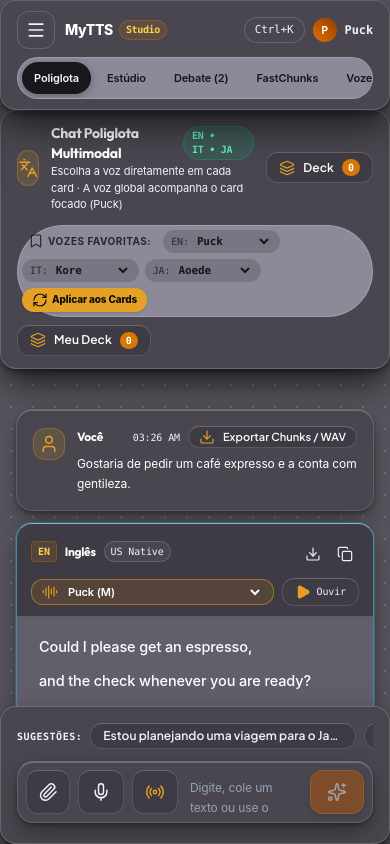
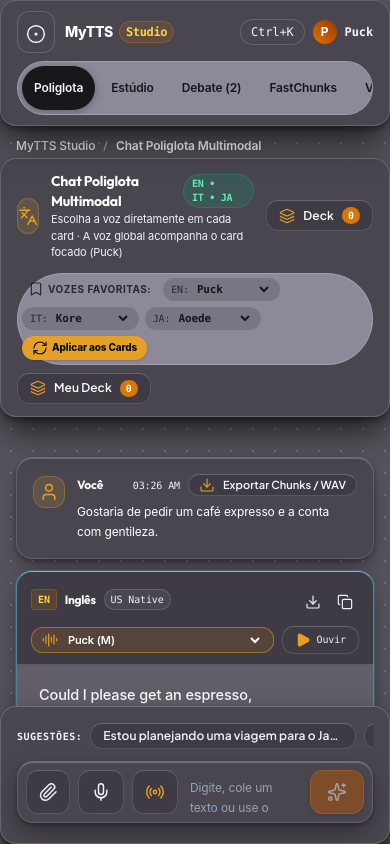
Before and after one commit to melkidonadonmed-lgtm/mytts, a React (Vite) app: page / in a window 390 px wide. Shown: the top 844 px of the page. Built offline with nearby package versions, Linux system fonts and the light colour scheme.

Commit message:
feat(ui): convergencia auditoria matematica UI/UX v3.0.0 nos 9 eixos SSOT

```diff
--- a/src/App.tsx
+++ b/src/App.tsx
@@ -19,7 +19,16 @@
 import { persistBrowserState, readBrowserState } from './services/polyglotClient';
 import { SOFT_UI_PRESETS } from './config/tokens';
 import type { SoftUIThemePreset } from './types';
-import { AlertCircle, Menu } from 'lucide-react';
+import { GoogleIcon } from './components/GoogleIcon';
+
+const TAB_BREADCRUMB_LABELS: Record<AppTab, string> = {
+  polyglot: 'Chat Poliglota Multimodal',
+  reader: 'Estúdio de Criação (Solo & 2x)',
+  debate: 'Estúdio de Debate Dialético',
+  chunks: 'FastChunks (Treino Lexical)',
+  voices: 'Biblioteca de Vozes Neurais',
+  architecture: 'Arquitetura & Governança',
+};
 
 // Orquestrador principal do MyTTS Studio (Chat Poliglota como página principal e sincronização global de voz por Card)
 export default function App() {
@@ -396,11 +405,11 @@
                 className="p-2 rounded-xl bg-slate-900 border border-slate-800 text-slate-300 hover:text-white cursor-pointer"
                 aria-label="Abrir menu de navegação"
               >
-                <Menu className="w-5 h-5" />
+                <GoogleIcon name="menu" size={20} />
               </button>
               <span className="font-extrabold text-sm tracking-tight text-white flex items-center gap-1.5">
                 <span>MyTTS</span>
-                <span className="text-[10px] font-mono px-1.5 py-0.5 rounded-md bg-amber-500/15 text-amber-300 border border-amber-500/30 font-semibold">
+                <span className="text-xs font-mono px-1.5 py-0.5 rounded-md bg-amber-500/15 text-amber-300 border border-amber-500/30 font-semibold">
                   Studio
                 </span>
               </span>
@@ -410,13 +419,13 @@
               <button
                 type="button"
                 onClick={() => setIsCommandPaletteOpen(true)}
-                className="px-2.5 py-1 rounded-lg bg-slate-900 border border-slate-800 text-[11px] font-mono text-slate-300 hover:text-white cursor-pointer"
+                className="px-2.5 py-1 rounded-lg bg-slate-900 border border-slate-800 text-xs font-mono text-slate-300 hover:text-white cursor-pointer"
                 title="Abrir Paleta de Comandos (Ctrl+K)"
               >
                 Ctrl+K
               </button>
               <div
-                className={`w-6 h-6 rounded-md bg-gradient-to-tr ${selectedVoice.avatarColor} flex items-center justify-center text-white text-[10px] font-bold`}
+                className={`w-6 h-6 rounded-md bg-gradient-to-tr ${selectedVoice.avatarColor} flex items-center justify-center text-white text-xs font-bold`}
               >
                 {selectedVoice.name[0]}
               </div>
@@ -443,7 +452,7 @@
                 data-active={activeTab === item.id}
                 aria-current={activeTab === item.id ? 'page' : undefined}
                 onClick={() => handleNavigateTab(item.id)}
-                className="pill-nav-item min-h-[32px] px-3 py-1 text-[11px] font-semibold whitespace-nowrap cursor-pointer shrink-0"
+                className="pill-nav-item min-h-11 px-3 py-1.5 text-xs font-semibold whitespace-nowrap cursor-pointer shrink-0"
               >
                 {item.label}
               </button>
@@ -456,12 +465,12 @@
           <div className="max-w-4xl mx-auto w-full px-4 pt-4" role="alert">
             <div className="bg-rose-50 dark:bg-rose-950/80 border border-rose-300 dark:border-rose-800 text-rose-800 dark:text-rose-200 px-4 py-2.5 rounded-xl text-xs flex items-center justify-between shadow-lg">
               <div className="flex items-center gap-2">
-                <AlertCircle className="w-4 h-4 text-rose-600 dark:text-rose-400 shrink-0" />
+                <GoogleIcon name="error" size={16} className="text-rose-600 dark:text-rose-400 shrink-0" />
                 <span>{globalError}</span>
               </div>
               <button
                 onClick={() => setGlobalError(null)}
-                className="text-rose-700 hover:text-rose-900 dark:text-rose-400 dark:hover:text-white font-mono text-[11px] cursor-pointer"
+                className="text-rose-700 hover:text-rose-900 dark:text-rose-400 dark:hover:text-white font-mono text-xs cursor-pointer"
               >
                 dispensar
               </button>
@@ -469,8 +478,30 @@
           </div>
         )}
 
-        {/* 3. Canvas de Conteúdo por Módulo */}
-        <main ref={mainCanvasRef} tabIndex={-1} className="flex-1 flex flex-col outline-none">
+        {/* 3. Canvas de Conteúdo por Módulo (com Camada 3: Breadcrumbs Estrutural) */}
+        <main ref={mainCanvasRef} tabIndex={-1} className="flex-1 flex flex-col outline-none bfc-flow-root">
+          <nav
+            aria-label="Caminho de navegação"
+            className="max-w-7xl w-full mx-auto px-4 sm:px-6 pt-3 pb-1 flex items-center justify-between text-xs text-secondary"
+          >
+            <ol role="list" className="breadcrumb-list">
+              <li>
+                <button
+                  type="button"
+                  onClick={() => handleNavigateTab('polyglot')}
+                  className="hover:text-primary transition-colors cursor-pointer font-medium"
+                >
+                  MyTTS Studio
+                </button>
+              </li>
+              <li aria-current="page" className="text-primary font-semibold">
+                {TAB_BREADCRUMB_LABELS[activeTab]}
+              </li>
+            </ol>
+            <span className="font-mono text-xs text-secondary hidden sm:inline tabular-nums">
+              Voz Ativa: <strong className="text-primary">{selectedVoice.name}</strong>
+            </span>
+          </nav>
           {/* Módulo Principal (#1): Chat Poliglota Multimodal (EN, IT, JA) com atalho Mic/Live API */}
           {activeTab === 'polyglot' && (
             <PolyglotChatStudio
--- a/src/index.css
+++ b/src/index.css
@@ -156,6 +156,12 @@
 }
 
 @layer base {
+  *,
+  *::before,
+  *::after {
+    box-sizing: border-box;
+  }
+
   html,
   body {
     font-family: 'Plus Jakarta Sans', 'Inter', system-ui, -apple-system, BlinkMacSystemFont, 'Segoe UI', Roboto, sans-serif;
@@ -179,6 +185,10 @@
     -webkit-font-smoothing: antialiased;
     -moz-osx-font-smoothing: grayscale;
     text-rendering: optimizeLegibility;
+  }
+
+  p, li {
+    text-wrap: pretty;
   }
 
   p, blockquote, article, span, label, select, button {
@@ -205,8 +215,10 @@
 }
 
 .prose-measure {
+  max-inline-size: 65ch;
   max-width: 65ch;
   line-height: 1.65;
+  text-wrap: pretty;
 }
 
 .tabular-nums {
@@ -241,6 +253,7 @@
   border: 1px solid var(--border-subtle);
   border-top: 1px solid var(--border-rim-light);
   border-radius: 1rem;
+  isolation: isolate;
   box-shadow:
     0 2px 4px 0 rgba(0, 0, 0, 0.28),
     0 10px 24px -4px rgba(0, 0, 0, 0.42),
@@ -287,6 +300,7 @@
   border: 1px solid rgba(53, 172, 216, 0.55);
   border-top: 1px solid rgba(125, 211, 252, 0.78);
   border-radius: 1rem;
+  isolation: isolate;
   box-shadow:
     0 0 0 1px rgba(53, 172, 216, 0.28),
     0 10px 26px -4px rgba(0, 0, 0, 0.52),
@@ -325,10 +339,14 @@
   background: var(--bg-surface-inset);
   border: 1px solid var(--border-tactile);
   border-radius: 0.75rem;
-  padding: 0.5rem 0.875rem;
+  padding-block: 8px;
+  padding-inline: 16px;
   color: var(--text-primary);
   outline: none;
-  transition: all 0.15s cubic-bezier(0.16, 1, 0.3, 1);
+  transition:
+    border-color 0.15s cubic-bezier(0.22, 1, 0.36, 1),
+    box-shadow 0.15s cubic-bezier(0.22, 1, 0.36, 1),
+    background-color 0.15s ease;
 }
 
 :root .input-sunken {
@@ -474,6 +492,7 @@
   border: 1px solid var(--border-tactile);
   border-top: 1px solid var(--border-rim-light);
   border-radius: 1rem;
+  isolation: isolate;
   box-shadow:
     0 4px 6px -1px rgba(0, 0, 0, 0.4),
     0 16px 36px -4px rgba(0, 0, 0, 0.7);
@@ -494,7 +513,7 @@
   background: #334155;
   outline: none;
   cursor: pointer;
-  transition: all 0.15s ease;
+  transition: background-color 0.15s ease, opacity 0.15s ease;
 }
 
 [data-theme="light"] .slider-matte {
--- a/src/styles/globals.css
+++ b/src/styles/globals.css
@@ -4,12 +4,33 @@
    ========================================================================== */
 
 :root {
+  /* Camada 1: Tokens Primitivos Perceptuais (OKLCH & Escala Modular Base-4 / Base-8) */
+  --primitive-gray-500: oklch(0.45 0.015 295);
+  --primitive-gray-600: oklch(0.40 0.015 295);
+  --primitive-gray-700: oklch(0.36 0.015 295);
+  --primitive-gray-400: oklch(0.49 0.015 295);
+  --primitive-sky-500: oklch(0.71 0.13 225);
+  --primitive-amber-500: oklch(0.68 0.16 65);
+  --space-1: 4px;
+  --space-2: 8px;
+  --space-3: 12px;
+  --space-4: 16px;
+  --space-6: 24px;
+  --space-8: 32px;
+  --space-12: 48px;
+  --space-16: 64px;
+
   /* Pilha de 4+1 Camadas Tonais (Padrão Áudio Studio: Cinza sobre Cinza Monolítico) */
   --surface-canvas: #57545d;
   --surface-inset: #3e3b44;
   --surface-flat: #49464f;
   --surface-raised: #635f6a;
   --surface-contrast: #232127;
+
+  /* Camada 2: Tokens Semânticos Adaptativos (OKLCH + light-dark + color-mix) */
+  --ink-primary: light-dark(oklch(0.18 0.01 285), oklch(0.97 0.005 285));
+  --ink-secondary: light-dark(oklch(0.36 0.01 285), oklch(0.90 0.01 285));
+  --border-semantic: color-mix(in oklab, var(--ink-primary) 16%, transparent);
 
   --text-primary: #F7F6F9;
   --text-secondary: #DFDDE4;
@@ -26,20 +47,29 @@
   --accent-sapphire: #0284C7;
   --accent-soft-bg: rgba(53, 172, 216, 0.14);
 
-  /* Sombra Esculpida 3 Camadas + 1px Rim Light */
+  /* Sombra Esculpida 3 Camadas + 1px Rim Light (3 Níveis de Elevação Canônicos) */
   --rim-light: rgba(255, 255, 255, 0.14);
-  --shadow-card:
+  --catch-light: inset 0 1px 0 0 var(--rim-light);
+  --specular-rim: inset 0 1px 0 0 rgba(255, 255, 255, 0.22);
+  --shadow-elevation-1:
+    0 1px 2px rgba(15, 14, 18, 0.24),
+    0 4px 12px -2px rgba(15, 14, 18, 0.30),
+    var(--catch-light);
+  --shadow-elevation-2:
     0 2px 4px rgba(15, 14, 18, 0.28),
     0 10px 24px -4px rgba(15, 14, 18, 0.36),
     0 20px 40px -12px rgba(15, 14, 18, 0.24),
-    inset 0 1px 0 0 var(--rim-light);
-  --shadow-float:
+    var(--catch-light);
+  --shadow-elevation-3:
     0 4px 8px rgba(15, 14, 18, 0.34),
     0 16px 32px -4px rgba(15, 14, 18, 0.45),
-    inset 0 1px 0 0 rgba(255, 255, 255, 0.2);
+    var(--specular-rim);
+  --shadow-card: var(--shadow-elevation-2);
+  --shadow-float: var(--shadow-elevation-3);
   --shadow-inset:
     inset 2px 2px 6px rgba(15, 14, 18, 0.48),
     inset -1px -1px 3px rgba(255, 255, 255, 0.08);
+  --sunken-recess: var(--shadow-inset);
 
   --soft-shadow-main: 0 10px 24px -4px rgba(15, 14, 18, 0.36);
   --soft-shadow-light: inset 0 1px 0 0 var(--rim-light);
@@ -49,6 +79,7 @@
   --radius-md: 14px;
   --radius-sm: 8px;
   --ease-spring: cubic-bezier(0.22, 1, 0.36, 1);
+  --ease-standard: cubic-bezier(0.4, 0, 0.2, 1);
 }
 
 [data-theme="light"] {
@@ -92,6 +123,15 @@
   --soft-shadow-inset: var(--shadow-inset);
 }
 
+/* Contenção BFC (Anti-Colapso de Margem) & Box Model Lógico (Eixo 1) */
+.bfc-flow-root {
+  display: flow-root;
+}
+
+.prose > * + * {
+  margin-block-start: 1rem;
+}
+
 /* Camadas de Superfície (4+1 Tonal Stack) */
 .surface-canvas {
   background-color: var(--surface-canvas);
@@ -113,6 +153,7 @@
   background-color: var(--surface-raised);
   box-shadow: var(--shadow-card);
   border-radius: var(--radius-lg);
+  isolation: isolate;
 }
 
 .surface-contrast {
@@ -124,22 +165,72 @@
   clip-path: polygon(0 0, calc(100% - 28px) 0, 100% 28px, 100% 100%, 0 100%);
 }
 
-/* Card Bento Tátil sem Bordas Duras (Iluminação 135°) */
+/* Card Bento Tátil sem Bordas Duras (Iluminação 135° + Isolation) */
 .ui-card-soft,
 .bento-card-soft {
   background-color: var(--surface-raised);
   color: var(--text-primary);
   border-radius: var(--radius-lg);
   box-shadow: var(--shadow-card);
-  padding: 1.5rem;
+  padding-block: 24px;
+  padding-inline: 24px;
   transition: transform 0.25s var(--ease-spring), box-shadow 0.25s var(--ease-spring);
   position: relative;
+  isolation: isolate;
+  container-type: inline-size;
 }
 
 .ui-card-soft:hover,
 .bento-card-soft:hover {
   transform: translateY(-2px);
   box-shadow: var(--shadow-float);
+}
+
+/* As 4 Variantes Canônicas de Cards (Eixo 7: Elevated, Outlined, Filled/Subtle, Interactive) */
+.card-elevated {
+  background-color: var(--surface-raised);
+  box-shadow: var(--shadow-elevation-2);
+  border-radius: var(--radius-lg);
+  padding-block: 24px;
+  padding-inline: 24px;
+  isolation: isolate;
+}
+
+.card-outlined {
+  background-color: transparent;
+  border: 1px solid var(--border-semantic);
+  border-radius: var(--radius-lg);
+  padding-block: 24px;
+  padding-inline: 24px;
+  isolation: isolate;
+}
+
+.card-filled {
+  background-color: var(--surface-flat);
+  border-radius: var(--radius-md);
+  padding-block: 16px;
+  padding-inline: 16px;
+  isolation: isolate;
+}
+
+.card-interactive {
+  background-color: var(--surface-raised);
+  box-shadow: var(--shadow-elevation-1);
+  border-radius: var(--radius-lg);
+  padding-block: 16px;
+  padding-inline: 16px;
+  isolation: isolate;
+  cursor: pointer;
+  transition: transform 0.22s var(--ease-spring), box-shadow 0.22s var(--ease-spring), border-color 0.2s ease;
+}
+
+.card-interactive:hover {
+  transform: translateY(-1px);
+  box-shadow: var(--shadow-elevation-2);
+}
+
+.card-interactive:active {
+  transform: translateY(0px);
 }
 
 .ui-card-soft:focus-visible,
@@ -154,9 +245,12 @@
   background-color: var(--surface-raised);
   color: var(--text-primary);
   font-weight: 600;
+  min-block-size: 44px;
+  min-inline-size: 44px;
   min-height: 44px;
   min-width: 44px;
-  padding: 0.65rem 1.25rem;
+  padding-block: 8px;
+  padding-inline: 20px;
   border-radius: var(--radius-md);
   border: none;
   box-shadow: var(--shadow-card);
@@ -182,9 +276,12 @@
   background-color: var(--accent-point);
   color: #ffffff;
   font-weight: 700;
+  min-block-size: 44px;
+  min-inline-size: 44px;
   min-height: 44px;
   min-width: 44px;
-  padding: 0.65rem 1.5rem;
+  padding-block: 8px;
+  padding-inline: 24px;
   border-radius: var(--radius-md);
   border: none;
   box-shadow: var(--shadow-card);
@@ -208,7 +305,8 @@
 .badge-soft {
   display: inline-flex;
   align-items: center;
-  padding: 0.25rem 0.75rem;
+  padding-block: 4px;
+  padding-inline: 12px;
   border-radius: 9999px;
   font-size: 0.75rem;
   font-weight: 600;
@@ -223,18 +321,38 @@
   background-color: var(--surface-inset);
   box-shadow: var(--shadow-inset);
   border-radius: 9999px;
-  padding: 0.5rem 1rem;
+  padding-block: 8px;
+  padding-inline: 16px;
 }
 
 .activity-row {
   display: flex;
   align-items: center;
   justify-content: space-between;
-  gap: 0.75rem;
-  padding: 0.75rem 1rem;
+  gap: 12px;
+  padding-block: 12px;
+  padding-inline: 16px;
   border-radius: var(--radius-md);
   background-color: var(--surface-flat);
   transition: transform 0.15s var(--ease-spring);
+}
+
+/* Navegação Estrutural Camada 3: Breadcrumbs (<nav aria-label="Caminho de navegação"><ol role="list">) */
+.breadcrumb-list {
+  display: flex;
+  flex-wrap: wrap;
+  align-items: center;
+  gap: 8px;
+  list-style: none;
+  margin: 0;
+  padding: 0;
+}
+
+.breadcrumb-list li + li::before {
+  content: "/";
+  margin-inline-end: 8px;
+  opacity: 0.45;
+  font-family: var(--font-display, sans-serif);
 }
 
 /* Companion Sliding Tracker (#sidebar-active-tracker) */
@@ -250,6 +368,8 @@
   accent-color: var(--accent-point);
   scrollbar-color: var(--text-muted) var(--surface-inset);
   scrollbar-width: thin;
+  -webkit-font-smoothing: antialiased;
+  text-rendering: optimizeLegibility;
 }
 
 ::selection {
@@ -282,6 +402,25 @@
   }
 }
 
+/* Acessibilidade Motora para Dispositivos Touch (Eixo 9: >= 44x44px) */
+@media (pointer: coarse) {
+  button,
+  [role="button"],
+  [role="radio"],
+  .pill-nav-item {
+    min-block-size: 44px;
+    min-inline-size: 44px;
+  }
+}
+
+/* Suporte PWA Standalone (Eixo 6) */
+@media (display-mode: standalone) {
+  body {
+    user-select: none;
+    -webkit-user-select: none;
+  }
+}
+
 @media (prefers-reduced-motion: reduce) {
   *, *::before, *::after {
     animation-duration: 0.01ms !important;
--- a/src/styles/theme.css
+++ b/src/styles/theme.css
@@ -171,7 +171,8 @@
   background-color: var(--nav-shell-bg);
   color: var(--nav-shell-ink);
   border-radius: 9999px;
-  padding: 0.25rem;
+  padding-block: 4px;
+  padding-inline: 4px;
   border: 1px solid rgba(255, 255, 255, 0.18);
 }
 
@@ -179,7 +180,11 @@
   color: var(--nav-shell-ink) !important;
   font-weight: 600;
   border-radius: 9999px;
-  transition: all 0.2s cubic-bezier(0.22, 1, 0.36, 1);
+  transition:
+    background-color 0.2s cubic-bezier(0.22, 1, 0.36, 1),
+    color 0.2s cubic-bezier(0.22, 1, 0.36, 1),
+    box-shadow 0.2s cubic-bezier(0.22, 1, 0.36, 1),
+    transform 0.2s cubic-bezier(0.22, 1, 0.36, 1);
 }
 
 .pill-nav-item[data-active="true"] {
```
Also changed, not shown: src/components/Sidebar.tsx (+6 -6 lines), .context/SESSION_LOG.md.
